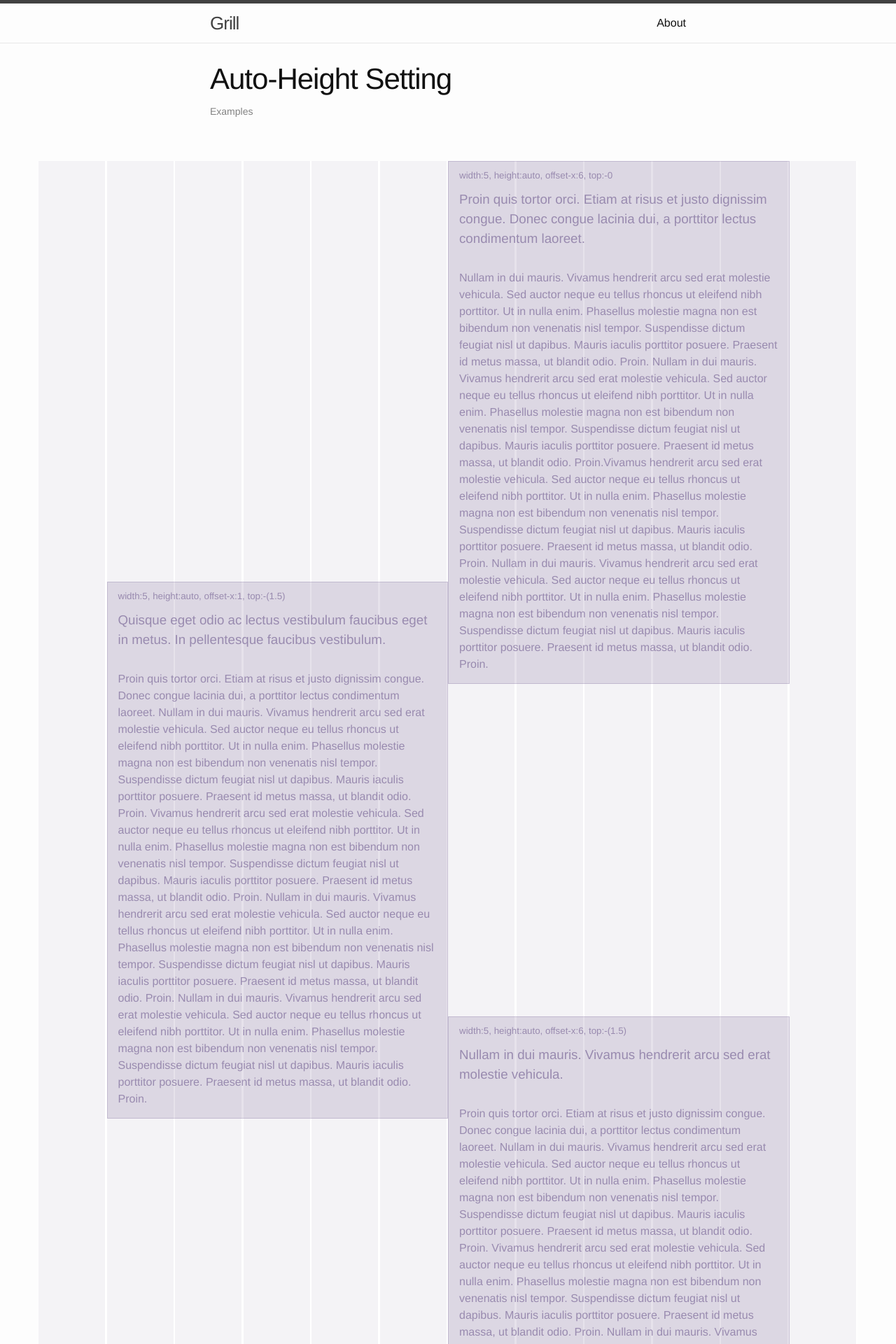
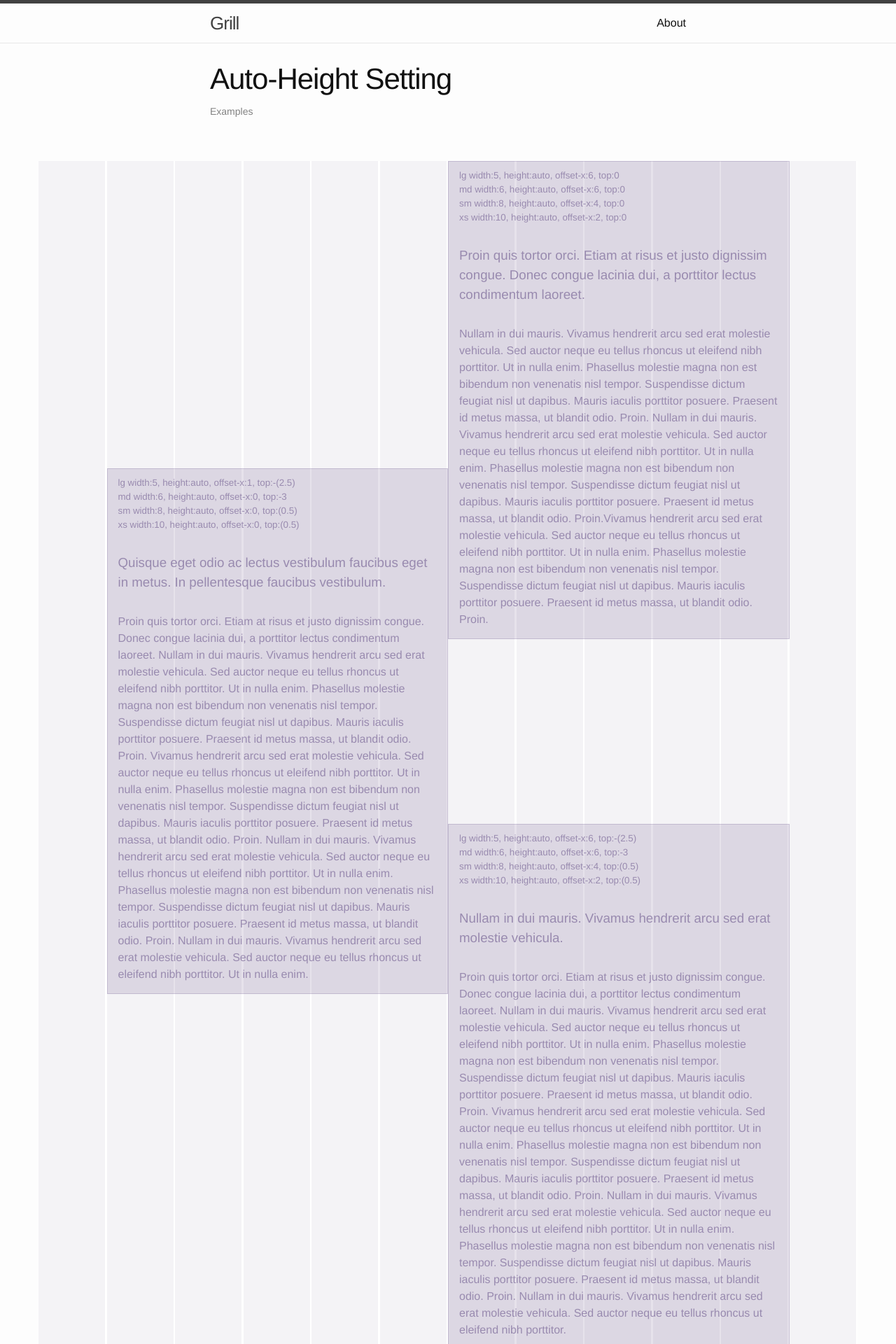
Before and after one commit to ricricucit/grill, a Jekyll site: the page built from _posts/2015-09-7-demo-07.html, in a window 1280 px wide. Shown: the top 1920 px of the page at 70% size. Built offline with Jekyll 4.4.1, drawn with Linux system fonts in a browser that asks for light colours; some of the changed text lies outside the part shown.

Commit message:
+ exemple 7 (Auto-Height Setting)

```diff
--- a/_posts/2015-09-7-demo-07.html
+++ b/_posts/2015-09-7-demo-07.html
@@ -15,18 +15,27 @@
    <section>
 
       <article>
-         <small>width:5, height:auto, offset-x:6, top:-0</small>
+         <small>
+         lg width:5, height:auto, offset-x:6, top:0<br/>
+         md width:6, height:auto, offset-x:6, top:0<br/>
+         sm width:8, height:auto, offset-x:4, top:0<br/>
+         xs width:10, height:auto, offset-x:2, top:0<br/><br/>
+         </small>
          <h3>
          Proin quis tortor orci. Etiam at risus et justo dignissim congue. Donec congue lacinia dui, a porttitor lectus condimentum laoreet.
          </h3>
          <p>
          Nullam in dui mauris. Vivamus hendrerit arcu sed erat molestie vehicula. Sed auctor neque eu tellus rhoncus ut eleifend nibh porttitor. Ut in nulla enim. Phasellus molestie magna non est bibendum non venenatis nisl tempor. Suspendisse dictum feugiat nisl ut dapibus. Mauris iaculis porttitor posuere. Praesent id metus massa, ut blandit odio. Proin.
          Nullam in dui mauris. Vivamus hendrerit arcu sed erat molestie vehicula. Sed auctor neque eu tellus rhoncus ut eleifend nibh porttitor. Ut in nulla enim. Phasellus molestie magna non est bibendum non venenatis nisl tempor. Suspendisse dictum feugiat nisl ut dapibus. Mauris iaculis porttitor posuere. Praesent id metus massa, ut blandit odio. Proin.Vivamus hendrerit arcu sed erat molestie vehicula. Sed auctor neque eu tellus rhoncus ut eleifend nibh porttitor. Ut in nulla enim. Phasellus molestie magna non est bibendum non venenatis nisl tempor. Suspendisse dictum feugiat nisl ut dapibus. Mauris iaculis porttitor posuere. Praesent id metus massa, ut blandit odio. Proin.
-         Nullam in dui mauris. Vivamus hendrerit arcu sed erat molestie vehicula. Sed auctor neque eu tellus rhoncus ut eleifend nibh porttitor. Ut in nulla enim. Phasellus molestie magna non est bibendum non venenatis nisl tempor. Suspendisse dictum feugiat nisl ut dapibus. Mauris iaculis porttitor posuere. Praesent id metus massa, ut blandit odio. Proin.
          </p>
       </article>
       <article>
-         <small>width:5, height:auto, offset-x:1, top:-(1.5)</small>
+         <small>
+         lg width:5, height:auto, offset-x:1, top:-(2.5)<br/>
+         md width:6, height:auto, offset-x:0, top:-3<br/>
+         sm width:8, height:auto, offset-x:0, top:(0.5)<br/>
+         xs width:10, height:auto, offset-x:0, top:(0.5)<br/><br/>
+         </small>
          <h3>
          Quisque eget odio ac lectus vestibulum faucibus eget in metus. In pellentesque faucibus vestibulum.
          </h3>
@@ -34,11 +43,16 @@
          Proin quis tortor orci. Etiam at risus et justo dignissim congue. Donec congue lacinia dui, a porttitor lectus condimentum laoreet.
          Nullam in dui mauris. Vivamus hendrerit arcu sed erat molestie vehicula. Sed auctor neque eu tellus rhoncus ut eleifend nibh porttitor. Ut in nulla enim. Phasellus molestie magna non est bibendum non venenatis nisl tempor. Suspendisse dictum feugiat nisl ut dapibus. Mauris iaculis porttitor posuere. Praesent id metus massa, ut blandit odio. Proin. Vivamus hendrerit arcu sed erat molestie vehicula. Sed auctor neque eu tellus rhoncus ut eleifend nibh porttitor. Ut in nulla enim. Phasellus molestie magna non est bibendum non venenatis nisl tempor. Suspendisse dictum feugiat nisl ut dapibus. Mauris iaculis porttitor posuere. Praesent id metus massa, ut blandit odio. Proin.
          Nullam in dui mauris. Vivamus hendrerit arcu sed erat molestie vehicula. Sed auctor neque eu tellus rhoncus ut eleifend nibh porttitor. Ut in nulla enim. Phasellus molestie magna non est bibendum non venenatis nisl tempor. Suspendisse dictum feugiat nisl ut dapibus. Mauris iaculis porttitor posuere. Praesent id metus massa, ut blandit odio. Proin.
-         Nullam in dui mauris. Vivamus hendrerit arcu sed erat molestie vehicula. Sed auctor neque eu tellus rhoncus ut eleifend nibh porttitor. Ut in nulla enim. Phasellus molestie magna non est bibendum non venenatis nisl tempor. Suspendisse dictum feugiat nisl ut dapibus. Mauris iaculis porttitor posuere. Praesent id metus massa, ut blandit odio. Proin.
+         Nullam in dui mauris. Vivamus hendrerit arcu sed erat molestie vehicula. Sed auctor neque eu tellus rhoncus ut eleifend nibh porttitor. Ut in nulla enim.
          </p>
       </article>
       <article>
-         <small>width:5, height:auto, offset-x:6, top:-(1.5)</small>
+         <small>
+         lg width:5, height:auto, offset-x:6, top:-(2.5)<br/>
+         md width:6, height:auto, offset-x:6, top:-3<br/>
+         sm width:8, height:auto, offset-x:4, top:(0.5)<br/>
+         xs width:10, height:auto, offset-x:2, top:(0.5)<br/><br/>
+         </small>
          <h3>
          Nullam in dui mauris. Vivamus hendrerit arcu sed erat molestie vehicula.
          </h3>
@@ -46,7 +60,7 @@
          Proin quis tortor orci. Etiam at risus et justo dignissim congue. Donec congue lacinia dui, a porttitor lectus condimentum laoreet.
          Nullam in dui mauris. Vivamus hendrerit arcu sed erat molestie vehicula. Sed auctor neque eu tellus rhoncus ut eleifend nibh porttitor. Ut in nulla enim. Phasellus molestie magna non est bibendum non venenatis nisl tempor. Suspendisse dictum feugiat nisl ut dapibus. Mauris iaculis porttitor posuere. Praesent id metus massa, ut blandit odio. Proin. Vivamus hendrerit arcu sed erat molestie vehicula. Sed auctor neque eu tellus rhoncus ut eleifend nibh porttitor. Ut in nulla enim. Phasellus molestie magna non est bibendum non venenatis nisl tempor. Suspendisse dictum feugiat nisl ut dapibus. Mauris iaculis porttitor posuere. Praesent id metus massa, ut blandit odio. Proin.
          Nullam in dui mauris. Vivamus hendrerit arcu sed erat molestie vehicula. Sed auctor neque eu tellus rhoncus ut eleifend nibh porttitor. Ut in nulla enim. Phasellus molestie magna non est bibendum non venenatis nisl tempor. Suspendisse dictum feugiat nisl ut dapibus. Mauris iaculis porttitor posuere. Praesent id metus massa, ut blandit odio. Proin.
-         Nullam in dui mauris. Vivamus hendrerit arcu sed erat molestie vehicula. Sed auctor neque eu tellus rhoncus ut eleifend nibh porttitor. Ut in nulla enim. Phasellus molestie magna non est bibendum non venenatis nisl tempor. Suspendisse dictum feugiat nisl ut dapibus. Mauris iaculis porttitor posuere. Praesent id metus massa, ut blandit odio. Proin.
+         Nullam in dui mauris. Vivamus hendrerit arcu sed erat molestie vehicula. Sed auctor neque eu tellus rhoncus ut eleifend nibh porttitor.
          </p>
       </article>
 
--- a/_sass/grill/_examples.scss
+++ b/_sass/grill/_examples.scss
@@ -26,6 +26,7 @@
 		@include make-group();
 		article{
 			@include make-box( (width:6, height:4) );
+
 			@include box-bg;
 			&:nth-child(1){
 				@include make-box( (offset-x:2) );
@@ -45,13 +46,18 @@
 	section{
 		@include make-group();
 		article{
-			@include make-box( (width:5, height:auto, offset-x:1, top:-(1.5) ) );
+			@include make-box( (width:5, height:auto, offset-x:1, top:-(2.5) ) );
+			@include make-box( (width:6, height:auto, offset-x:0, top:-(3)),  md  );
+			@include make-box( (width:8, height:auto, offset-x:0, top:(0.5)),  sm  );
+			@include make-box( (width:10, height:auto, offset-x:0, top:(0.5)),  xs );
 			@include box-bg;
 			&:nth-child(1){
 				@include make-box( (top:-0));
 			}
 			&:nth-child(2n+1){
 				@include make-box( (offset-x:6));
+				@include make-box( (width:8, height:auto, offset-x:4, top:(0.5)),  sm );
+				@include make-box( (width:10, height:auto, offset-x:2, top:(0.5)),  xs );
 			}
 		}
 	}
```
